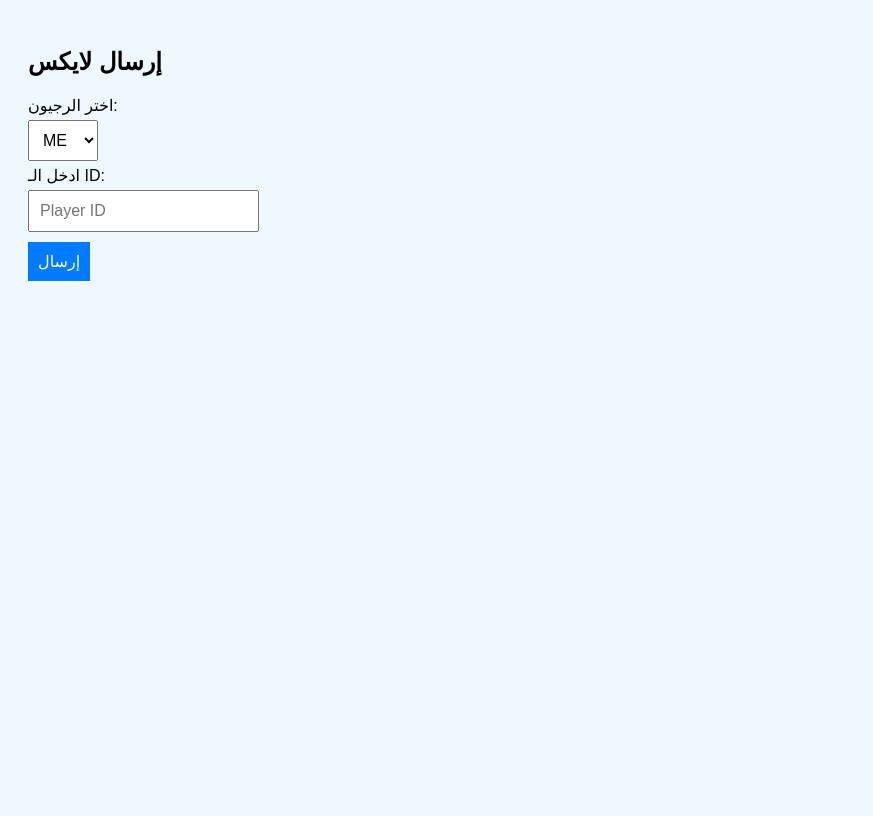
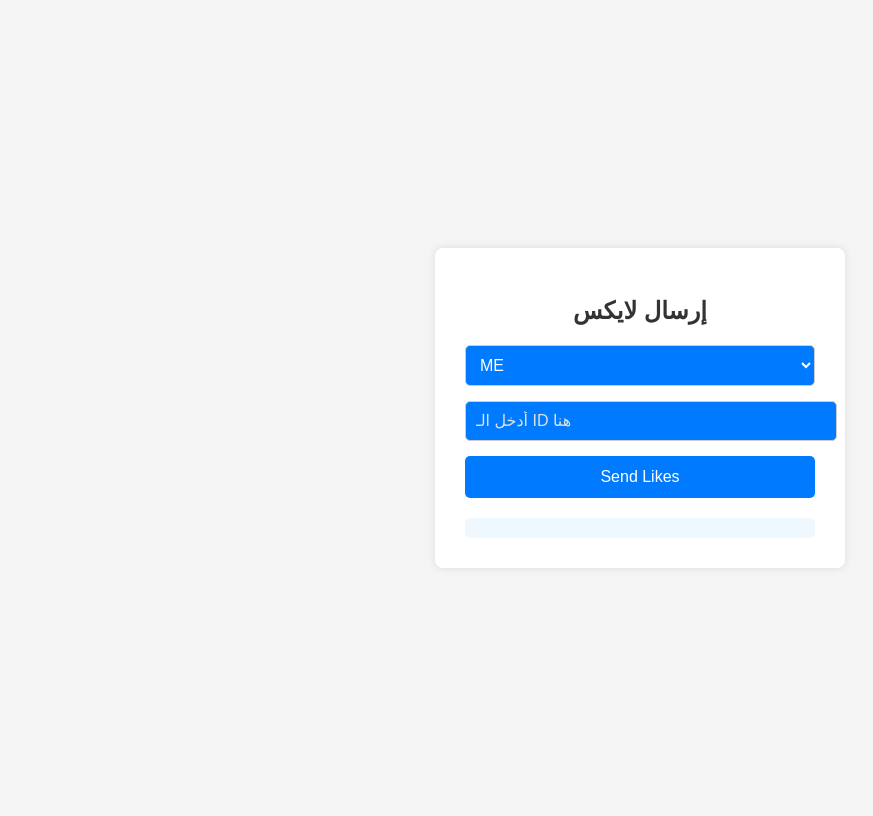
Before and after one commit to ouldahsenef-netizen/Codexpanel, a Flask app: page / in a window 1280 px wide. Shown: the whole page, without its empty margins (0-873 px from the left). Before the commit the page ends 281 px from the top, so only its background shows below. Run offline with Flask 2, Linux system fonts and the light colour scheme.

Commit message:
Update index.html

```diff
--- a/templates/index.html
+++ b/templates/index.html
@@ -1,60 +1,117 @@
 <!DOCTYPE html>
-<html>
+<html lang="ar">
 <head>
     <meta charset="UTF-8">
-    <title>Likes Sender</title>
+    <meta name="viewport" content="width=device-width, initial-scale=1.0">
+    <title>إرسال لايكس</title>
     <style>
         body {
             font-family: Arial, sans-serif;
-            background-color: #f0f8ff; /* لون الخلفية أزرق فاتح */
-            padding: 20px;
+            background-color: #f5f5f5;
+            display: flex;
+            justify-content: center;
+            align-items: center;
+            height: 100vh;
         }
-        input, select, button {
+        .container {
+            background-color: #fff;
+            padding: 30px;
+            border-radius: 8px;
+            box-shadow: 0px 0px 10px rgba(0,0,0,0.1);
+            width: 350px;
+            text-align: center;
+        }
+        h2 {
+            margin-bottom: 20px;
+            color: #333;
+        }
+        select, input {
+            width: 100%;
             padding: 10px;
-            margin: 5px 0;
+            margin-bottom: 15px;
+            border: 1px solid #ccc;
+            border-radius: 5px;
             font-size: 16px;
+            background-color: #007bff; /* أزرق */
+            color: #fff; /* النص أبيض */
+        }
+        input::placeholder {
+            color: #e0e0e0;
         }
         button {
-            background-color: #007BFF; /* الأزرق */
+            width: 100%;
+            padding: 12px;
+            background-color: #007bff; /* أزرق */
+            border: none;
+            border-radius: 5px;
             color: white;
-            border: none;
+            font-size: 16px;
             cursor: pointer;
         }
         button:hover {
             background-color: #0056b3;
         }
+        .result {
+            margin-top: 20px;
+            text-align: left;
+            max-height: 250px;
+            overflow-y: auto;
+            background: #f0f8ff;
+            padding: 10px;
+            border-radius: 5px;
+            font-size: 14px;
+        }
     </style>
 </head>
 <body>
-    <h2>إرسال لايكس</h2>
-    <form id="likeForm">
-        <label>اختر الرجيون:</label><br>
-        <select id="region" name="region">
-            <option value="ME">ME</option>
+    <div class="container">
+        <h2>إرسال لايكس</h2>
+
+        <!-- خانة اختيار الريجيون -->
+        <select id="region">
+            <option value="ME" selected>ME</option>
             <option value="IND">IND</option>
-        </select><br>
-        <label>ادخل الـ ID:</label><br>
-        <input type="text" id="playerId" name="id" placeholder="Player ID"><br>
-        <button type="submit">إرسال</button>
-    </form>
+        </select>
 
-    <div id="result"></div>
+        <!-- حقل إدخال الـ UID -->
+        <input type="text" id="playerId" placeholder="أدخل الـ ID هنا">
+
+        <!-- زر الإرسال -->
+        <button onclick="sendLikes()">Send Likes</button>
+
+        <!-- عرض النتيجة -->
+        <div class="result" id="result"></div>
+    </div>
 
     <script>
-        document.getElementById('likeForm').addEventListener('submit', async function(e) {
-            e.preventDefault();
-            const id = document.getElementById('playerId').value;
+        async function sendLikes() {
+            const playerId = document.getElementById('playerId').value.trim();
             const region = document.getElementById('region').value;
 
-            const response = await fetch('/api/add_likes', {
-                method: 'POST',
-                headers: { 'Content-Type': 'application/json' },
-                body: JSON.stringify({ id, region })
-            });
+            if (!playerId) {
+                alert("الرجاء إدخال الـ ID.");
+                return;
+            }
 
-            const data = await response.json();
-            document.getElementById('result').innerText = JSON.stringify(data, null, 2);
-        });
+            const resultDiv = document.getElementById('result');
+            resultDiv.innerHTML = "جاري الإرسال...";
+
+            try {
+                const response = await fetch('/api/add_likes', {
+                    method: 'POST',
+                    headers: {
+                        'Content-Type': 'application/json'
+                    },
+                    body: JSON.stringify({ id: playerId, region: region })
+                });
+
+                const data = await response.json();
+                resultDiv.innerHTML = `<pre>${JSON.stringify(data, null, 2)}</pre>`;
+            } catch (error) {
+                resultDiv.innerHTML = "حدث خطأ أثناء الاتصال بالخادم.";
+                console.error(error);
+            }
+        }
     </script>
 </body>
 </html>
```
